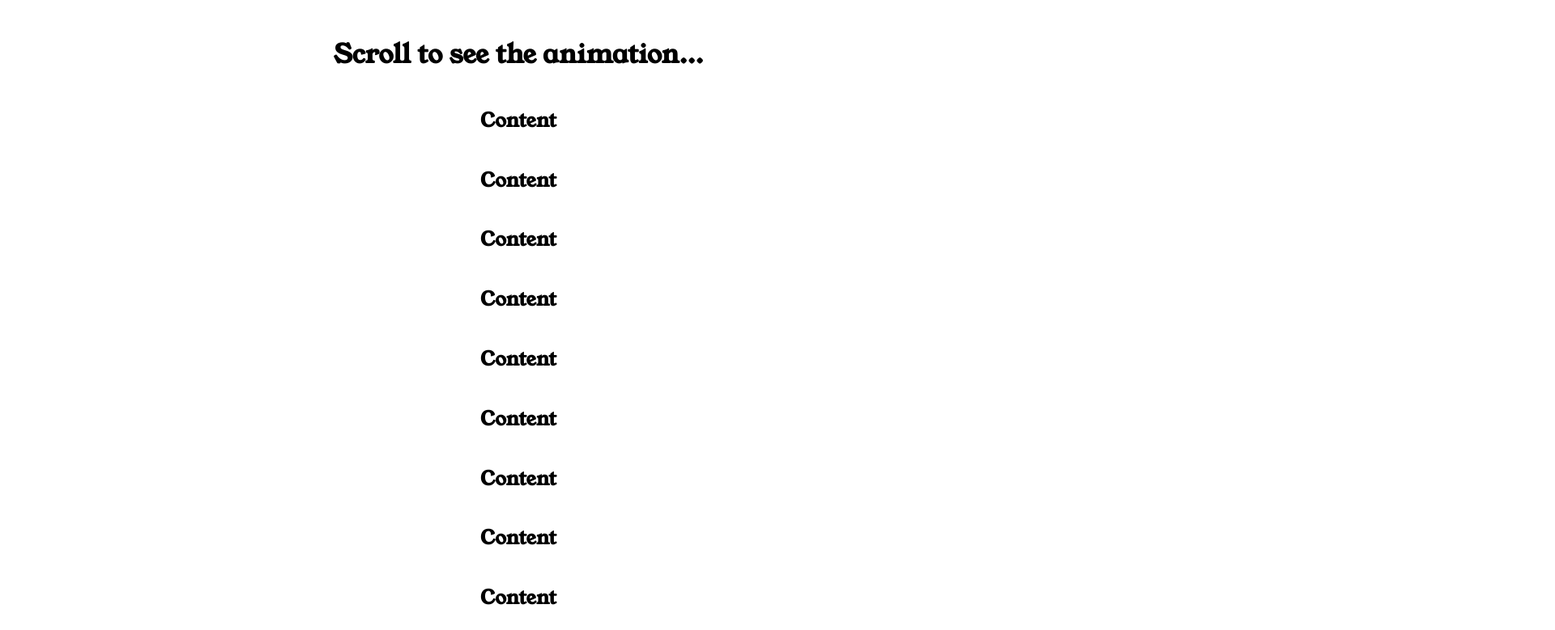
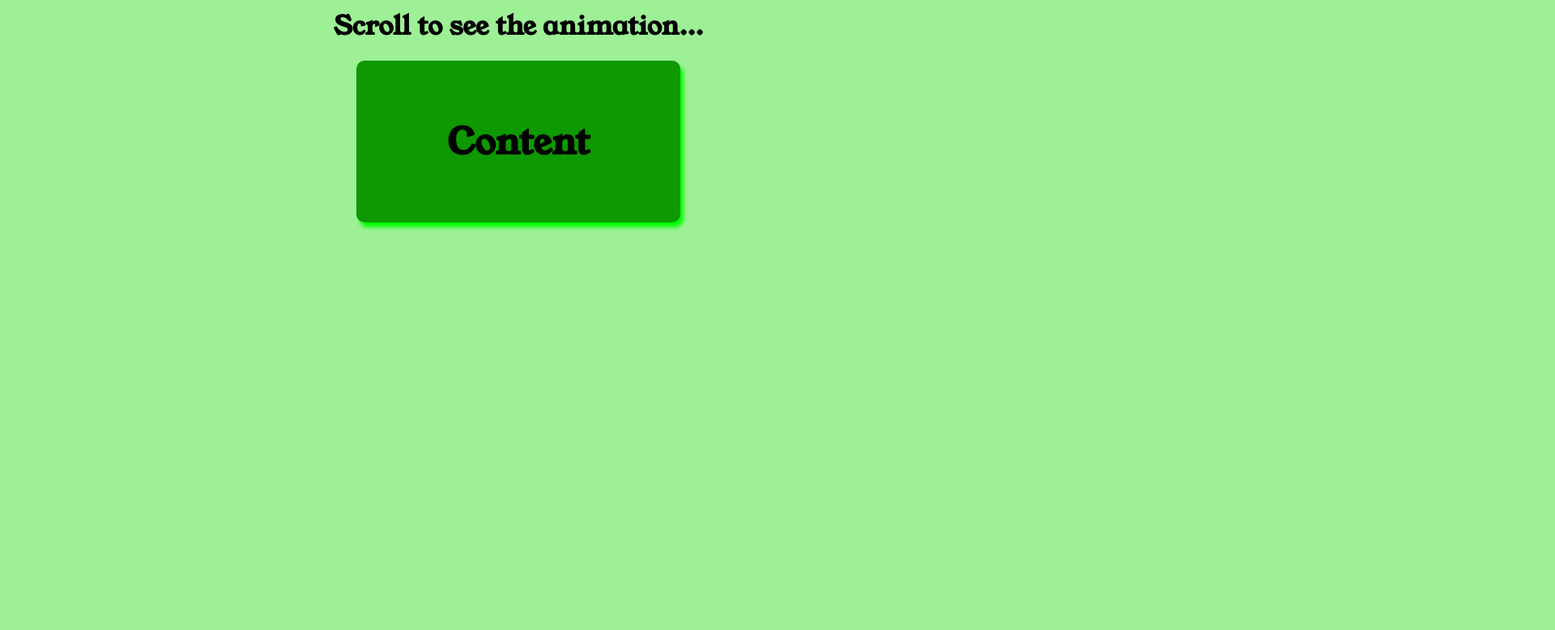
Before and after one commit to SGsubuuu-2322/Scroll_Animation, a plain HTML site: page index.html in a window 1280 px wide. Shown: the top 779 px of the page at 81% size, 1920 px wide, since content can reach past the window. Drawn offline with Linux system fonts and the light colour scheme.

Commit message:
Added some styling through CSS3...

```diff
--- a/index.html
+++ b/index.html
@@ -15,7 +15,7 @@
   </head>
   <body>
     <h1>Scroll to see the animation...</h1>
-    <div class="box">
+    <div class="box show">
       <h2>Content</h2>
     </div>
     <div class="box">
--- a/style.css
+++ b/style.css
@@ -5,12 +5,41 @@
 }
 
 body {
+  background-color: #9df096;
   font-family: "Young serif";
   display: flex;
   flex-direction: column;
   align-items: center;
   justify-content: center;
-  height: 100vh;
-  overflow: hidden;
   margin: 0;
 }
+
+h1 {
+  margin: 10px;
+}
+
+.box {
+  width: 400px;
+  height: 200px;
+  background-color: #0e9801;
+  display: flex;
+  justify-content: center;
+  align-items: center;
+  margin: 10px;
+  border-radius: 10px;
+  box-shadow: 4px 6px 5px rgba(0, 255, 0, 0.999);
+  transform: translateX(400%);
+  transition: transform 0.4s ease;
+}
+
+.box:nth-of-type(even) {
+  transform: translateX(-400%);
+}
+
+.box.show {
+  transform: translateX(0);
+}
+
+h2 {
+  font-size: 45px;
+}
```
